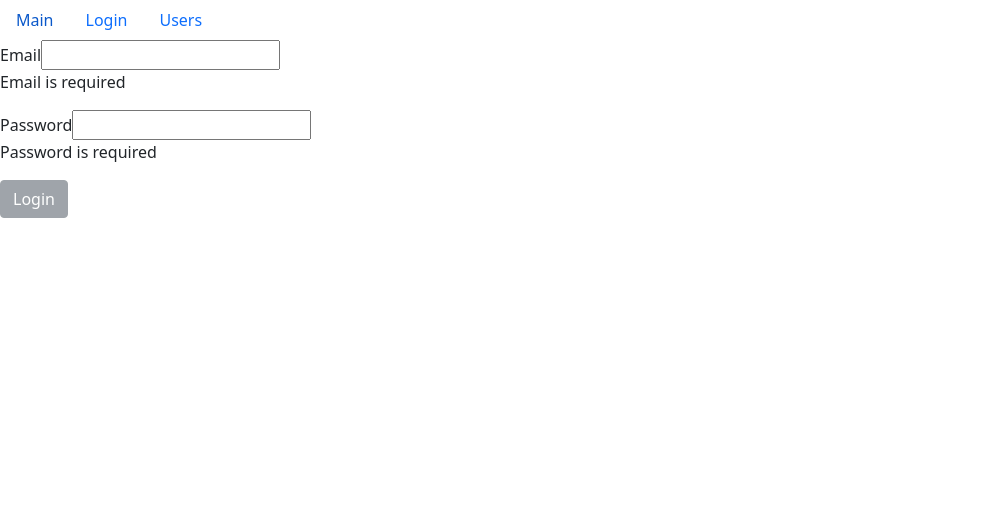
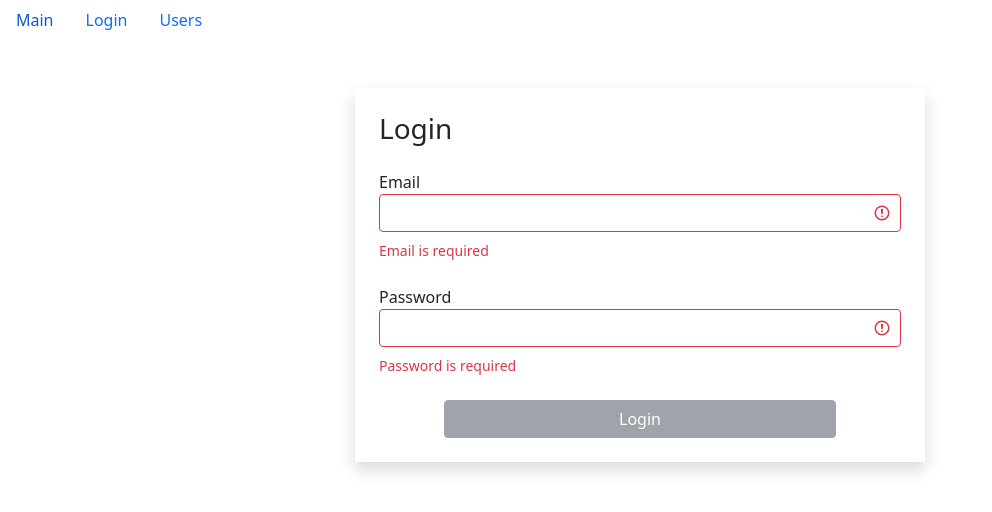
Before and after one commit to Yupiter78/fast-company-new, a React (Create React App) app: page /login in a window 1280 px wide. Shown: the top 512 px of the page, without its empty margins (0-992 px from the left). Built offline with nearby package versions, Linux system fonts and the light colour scheme.

Commit message:
feat: add styles to Login & textField

```diff
--- a/src/components/TextField.jsx
+++ b/src/components/TextField.jsx
@@ -2,8 +2,10 @@ import React from "react";
 import PropTypes from "prop-types";
 
 const TextField = ({ label, name, type, value, onChange, error }) => {
+    const getInputClasses = (error) =>
+        `form-control ${error ? "is-invalid" : ""}`;
     return (
-        <div>
+        <div className="mb-4">
             <label htmlFor={name}>{label}</label>
             <input
                 type={type}
@@ -11,8 +13,9 @@ const TextField = ({ label, name, type, value, onChange, error }) => {
                 name={name}
                 value={value}
                 onChange={onChange}
+                className={getInputClasses(error)}
             />
-            {error && <p>{error}</p>}
+            {error && <div className="invalid-feedback mt-2">{error}</div>}
         </div>
     );
 };
--- a/src/layouts/Login.jsx
+++ b/src/layouts/Login.jsx
@@ -60,6 +60,10 @@ const Login = () => {
     };
 
     return (
+        <div className="container mt-5">
+            <div className="row">
+                <div className="col-md-6 offset-md-3 shadow p-4">
+                    <h3 className="mb-4">Login</h3>
                     <form onSubmit={handleSubmit}>
                         <TextField
                             label="Email"
@@ -78,12 +82,17 @@ const Login = () => {
                         />
                         <button
                             type="submit"
-                className={`btn btn-${isValid ? "primary" : "secondary"}`}
+                            className={`btn btn-${
+                                isValid ? "primary" : "secondary"
+                            } d-flex justify-content-center w-75 mx-auto`}
                             disabled={!isValid}
                         >
                             Login
                         </button>
                     </form>
+                </div>
+            </div>
+        </div>
     );
 };
 
```
Lines whose indentation alone changed are shown as unchanged.
